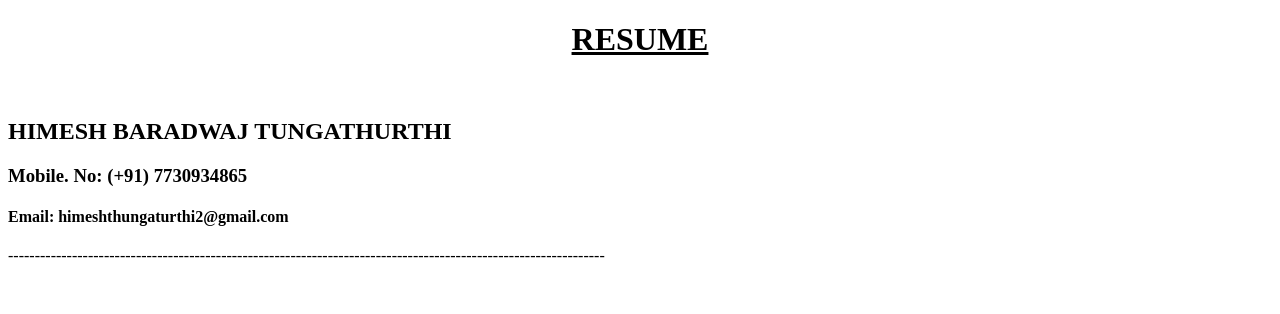
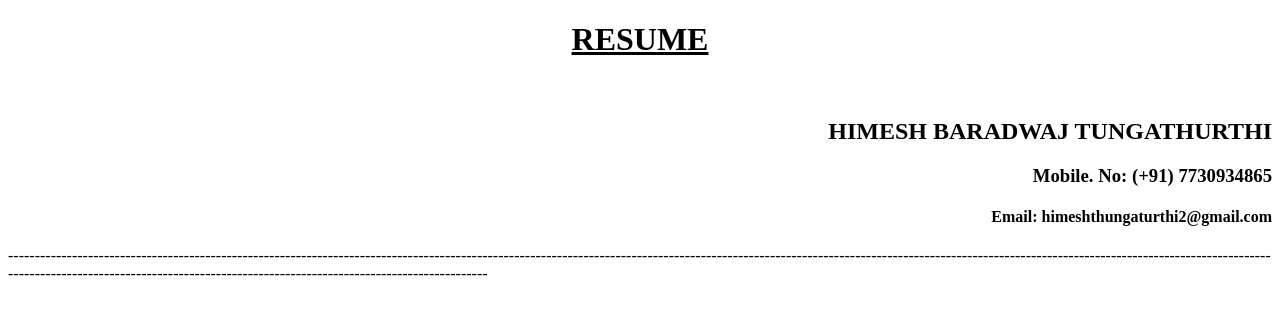
Before and after one commit to Himesh-7/mern-stack, a plain HTML site: page Resume.html in a window 1280 px wide. Drawn offline with Linux system fonts and the light colour scheme.

Commit message:
css added

```diff
--- a/Resume.html
+++ b/Resume.html
@@ -6,6 +6,11 @@
     <meta name="viewport" content="width=device-width, initial-scale=1.0">
     <title>Resume</title>
 </head>
+<style>
+    h2{text-align: right;}
+    h3{text-align: right;}
+    h4{text-align: right;}
+</style>
 <body>
     <center>
         <h1>
@@ -13,7 +18,6 @@
         </h1>
         <br>
     </center>
-    <right>
     <h2>
         HIMESH BARADWAJ TUNGATHURTHI
     </h2>
@@ -23,7 +27,6 @@
     <h4>
         Email: himeshthungaturthi2@gmail.com
     </h4>
-    </right>
-    ----------------------------------------------------------------------------------------------------------------
+    ---------------------------------------------------------------------------------------------------------------------------------------------------------------------------------------------------------------------------------------------------------------------------------------------------------------------------------------
     </body>
 </html>
```
